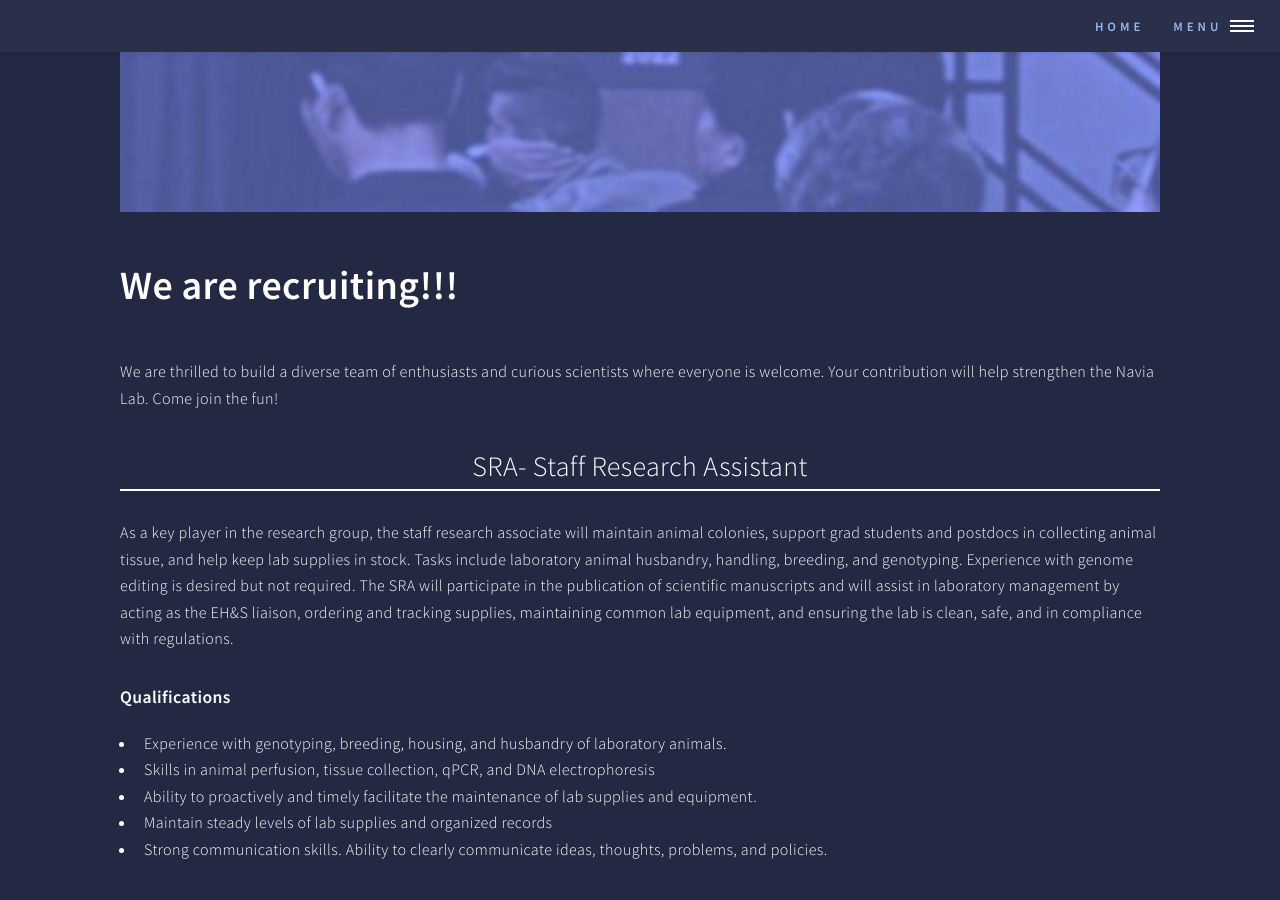
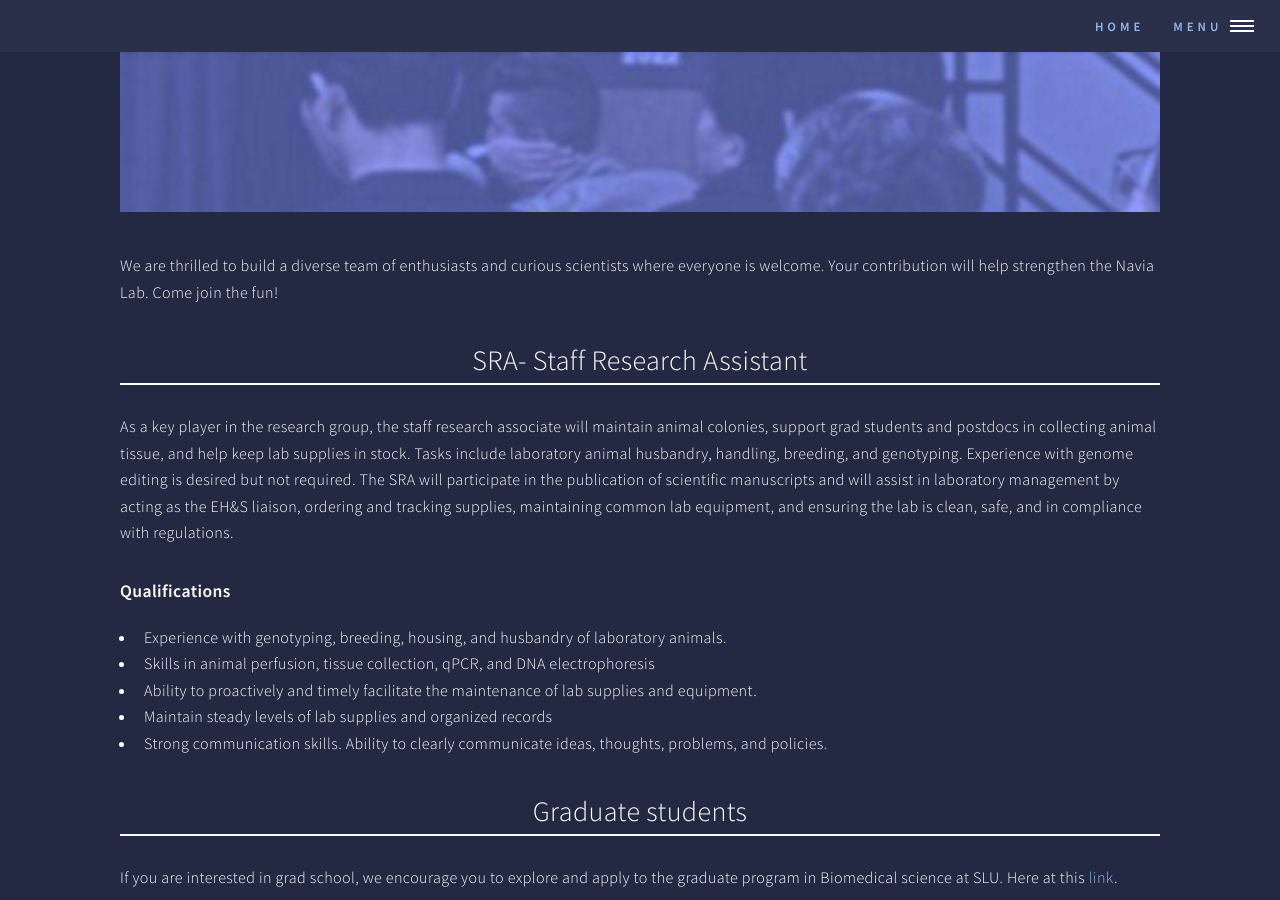
Before and after one commit to navialab/navialab.github.io, a Jekyll site: the page built from 04_jobs.md, in a window 1280 px wide and 900 px high, scrolled down 593 px. Built offline with Jekyll 4.4.1, drawn with Linux system fonts in a browser that asks for light colours.

Commit message:
Less urgent recruitment notice

```diff
--- a/04_jobs.md
+++ b/04_jobs.md
@@ -6,7 +6,7 @@ permalink: jobs/index.html
 ---
 {% assign pub_serv = "http://www.navialab.info/jobs/" %}
 
-# We are recruiting!!!
+
 We are thrilled to build a diverse team of enthusiasts and curious scientists where everyone is welcome.
 Your contribution will help strengthen the Navia Lab. Come join the fun!
 
```
